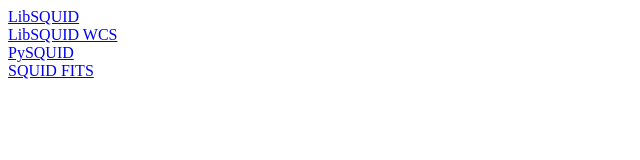
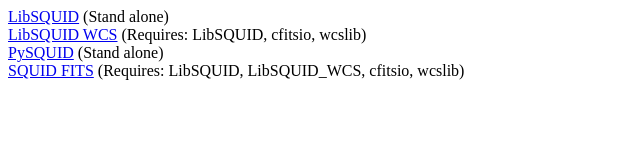
Before and after one commit to libsquid/libsquid.github.io, a plain HTML site: page downloads/index.html in a window 1280 px wide. Shown: the whole page, without its empty margins (0-640 px from the left). Drawn offline with Linux system fonts and the light colour scheme.

Commit message:
Add message with requirements for each package.

```diff
--- a/downloads/index.html
+++ b/downloads/index.html
@@ -1,4 +1,4 @@
-<a href="./libsquid">LibSQUID</a><br>
-<a href="./libsquid_wcs">LibSQUID WCS</a><br>
-<a href="./pysquid">PySQUID</a><br>
-<a href="./squidfits">SQUID FITS</a><br>
+<a href="./libsquid">LibSQUID</a> (Stand alone)<br>
+<a href="./libsquid_wcs">LibSQUID WCS</a> (Requires: LibSQUID, cfitsio, wcslib)<br>
+<a href="./pysquid">PySQUID</a> (Stand alone)<br>
+<a href="./squidfits">SQUID FITS</a> (Requires: LibSQUID, LibSQUID_WCS, cfitsio, wcslib)<br>
```
